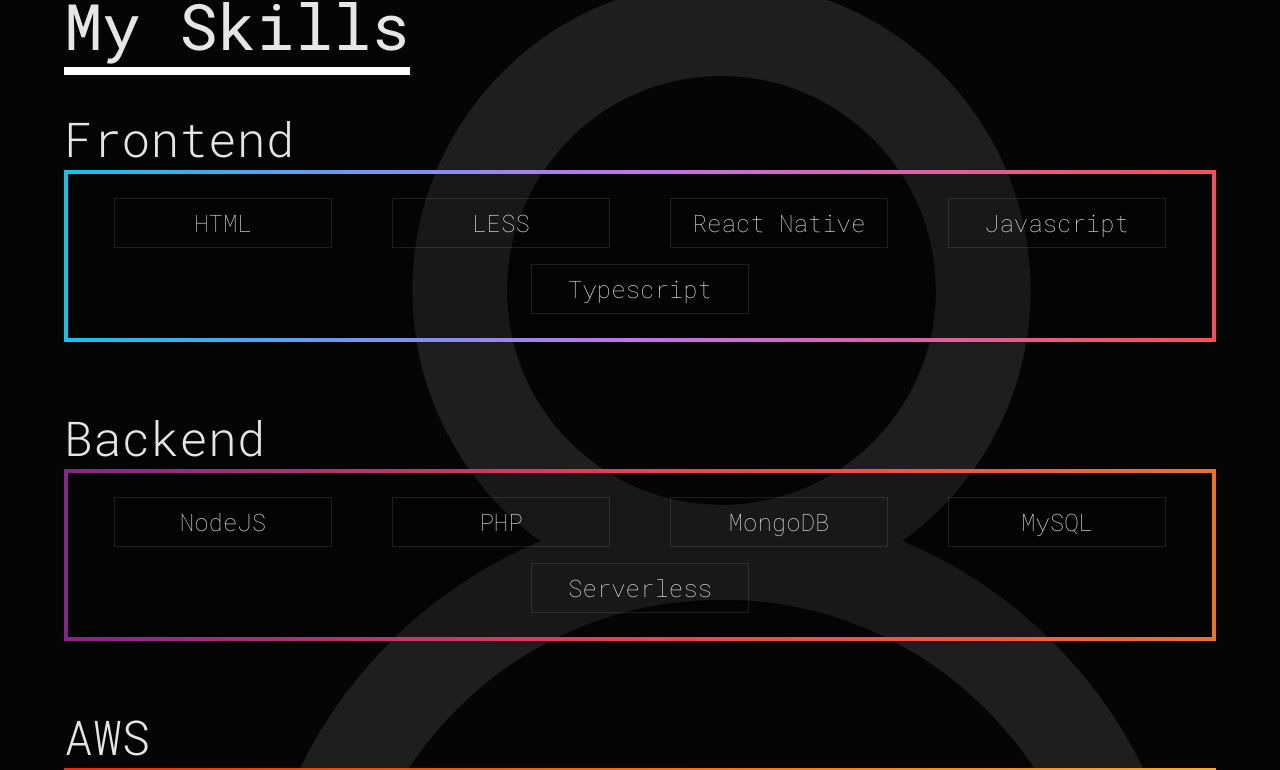
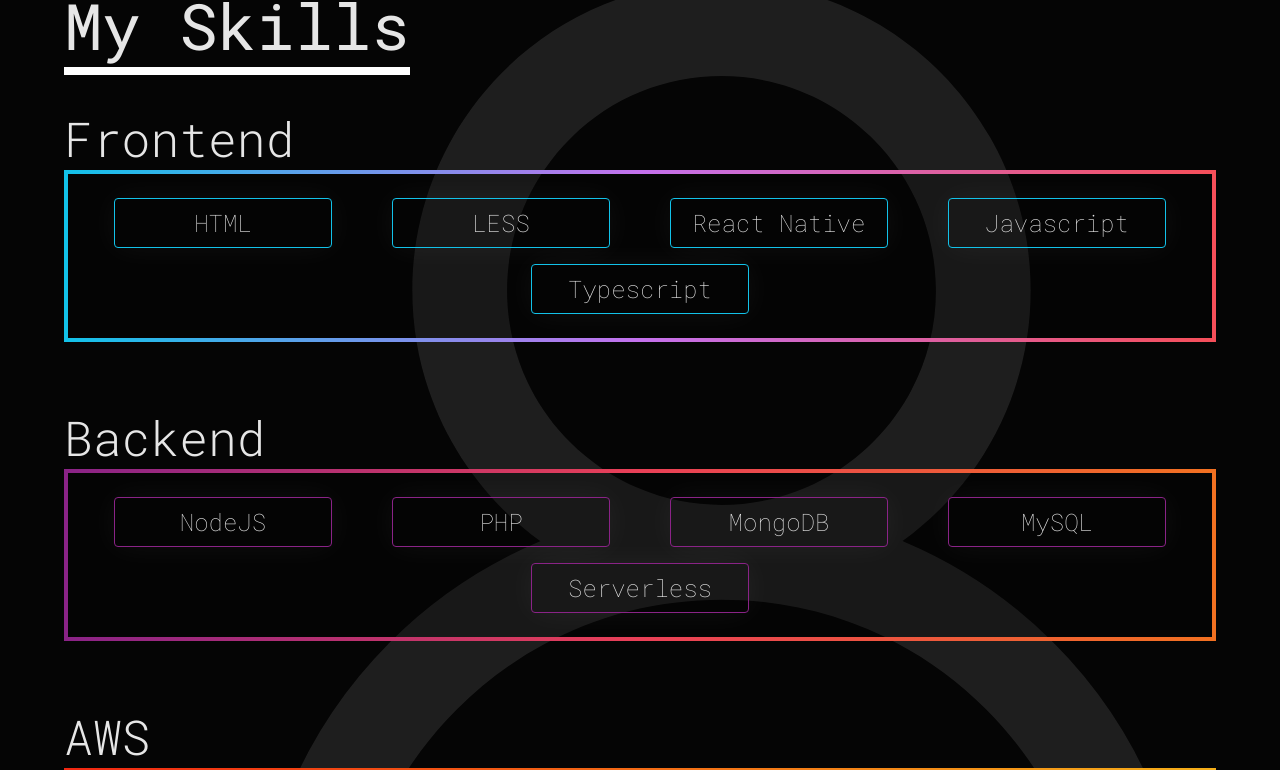
Before and after one commit to kaibarzen/portfolio-v4, a React (Create React App) app: page / in a window 1280 px wide. Shown: the part 881-1651 px from the top of the page. Built offline with nearby package versions, Linux system fonts and the light colour scheme.

Commit message:
skills, gradientBox border has now color

```diff
--- a/src/Components/pages/home/skills/GradientBox.tsx
+++ b/src/Components/pages/home/skills/GradientBox.tsx
@@ -1,8 +1,9 @@
 import React, {ReactNode} from 'react';
+import {isArray} from 'util';
 
 interface Props
 {
-	children?: ReactNode,
+	children: ReactNode,
 	gradient?: string[],
 	title?: string,
 	direction?: string
@@ -32,10 +33,21 @@ const GradientBox = (props: Props) =>
 				className={'content'}
 				style={{
 					borderLeft: `4px solid ${gradient[0]}`,
-					borderRight: `4px solid ${gradient[gradient.length - 1]}`
+					borderRight: `4px solid ${gradient[gradient.length - 1]}`,
 				}}
 			>
-				{props.children}
+				{Array.isArray(props.children) ?
+					props.children.map((item, key) =>
+					{
+						return (
+							<div style={{border: `1px solid ${gradient[0]}`}}>
+								{item}
+							</div>
+						);
+					})
+					:
+					null
+				}
 			</div>
 			<div
 				className={'gradient'}
--- a/src/Components/pages/home/skills/skills.sass
+++ b/src/Components/pages/home/skills/skills.sass
@@ -35,6 +35,7 @@ $containerPadding: 64px
       text-align: center
       margin: 8px
       padding: 8px
-      border: 1px solid rgba(255, 255, 255, 0.1)
+      border-radius: 4px
       font-size: 1.5rem
       font-weight: 200
+      box-shadow: 0px 0px 32px 0px rgba(255, 255, 255,0.05)
```
